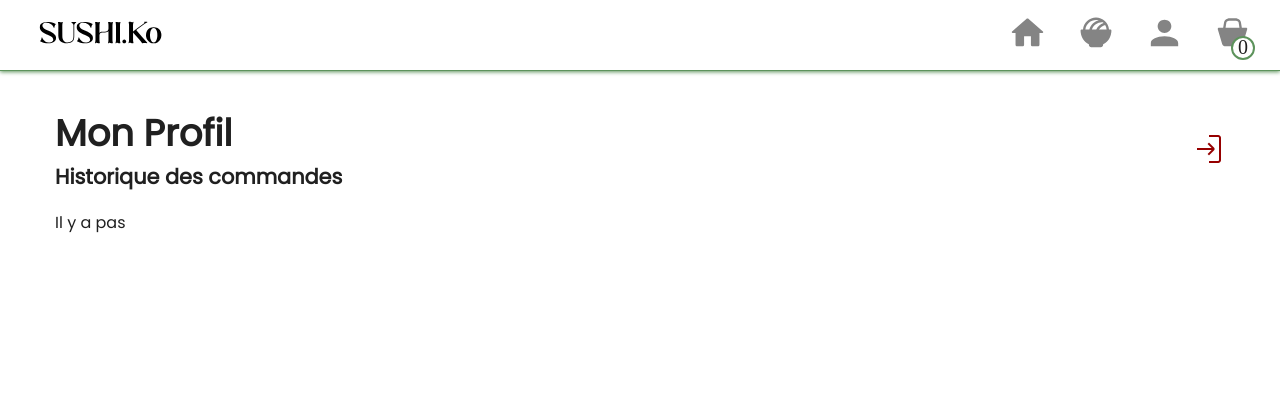
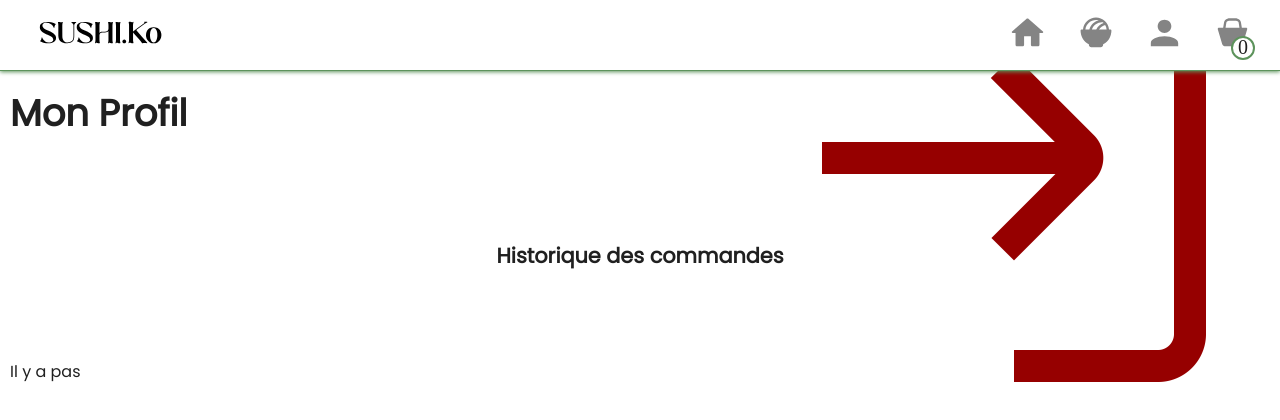
Before and after one commit to Raphi04/SAE_401, an Angular app: page /app-compte in a window 1280 px wide. Shown: the top 420 px of the page. Built offline with nearby package versions, Linux system fonts and the light colour scheme; sample sign-in values are in the browser's storage; a web font is replaced by a local one.

Commit message:
bug corrigé

```diff
--- a/src/app/component/compte/compte.component.css
+++ b/src/app/component/compte/compte.component.css
@@ -3,34 +3,40 @@ body{
     height:100em;
 }
 #ListCommande {
+    display: flex;
+    flex-direction: column;
+    align-items: center;
     position: relative;
     width: 100%;
-    height: calc(100% - 60px);
-    padding-top: 60px;
+    height: calc(100% - 75px);
+    padding-top: 75px;
     color: white;
     background-color: var(--white);
     color: var(--black);
     overflow-y:scroll;
 }
-#ListCommande #commande {
-    position: relative;
-    margin: 35px;
+
+#ListCommande > div {
     height: 20%;
+    display: flex;
+    justify-content: space-between;
+    align-items: center;
+    width: calc(100% - 20px);
     padding: 10px 20px;
     border-radius: 10px;
-    z-index: 10;
 }
-#ListCommande #commande h2 {
+
+#listCommande > div {
+    width: 20px;
+}
+
+
+#ListCommande > h2 {
     font-family: Poppins;
     font-weight: 600;
     font-size: 1.3rem;
 }
-#ListCommande > h2 {
-    font-family: Poppins;
-    font-size: 1.3rem;
-    margin: 25px 0px 15px 10%;
-    align-self: flex-start;
-}
+
 h1 {
     font-family: Poppins;
     font-size: 2.3rem;
--- a/src/app/component/compte/compte.component.html
+++ b/src/app/component/compte/compte.component.html
@@ -1,12 +1,9 @@
 <section id="ListCommande">
-<div id="commande" routerLink="/app-compte" routerLinkActive="active">
-    <div style="display: flex; align-items: center;justify-content: space-between;">
-        <div>
-            <h1>Mon Profil</h1>
-            <h2>Historique des commandes</h2>
-        </div>
-        <img (click)="disconnectUser()" style="width:auto;height:2em;cursor:pointer" id="deconnexion"alt="icon de deconnexion" src="../../../assets/ressource/icon_deconnexion.png">
+    <div>
+        <h1>Mon Profil</h1>
+        <img (click)="disconnectUser()" id="deconnexion"alt="icon de deconnexion" src="../../../assets/ressource/icon_deconnexion.png">
     </div>
+    <h2>Historique des commandes</h2>
     <br>
     <div *ngIf="historiqueEmpty">
         <p>Il y a pas</p>
@@ -32,5 +29,4 @@
             </div>
         </div>
     </div>
-</div>
 </section>
--- a/src/app/component/demarrage/demarrage.component.css
+++ b/src/app/component/demarrage/demarrage.component.css
@@ -5,7 +5,6 @@
     justify-content: end;
     flex-direction: column;
     align-items: center;
-    padding: 175px 0px 0px 0px;
     background-color: var(--white);
 }
 /*-----------------------------------------------------------*/
@@ -90,6 +89,7 @@
 
 #demarrage #buttonContainer #inscription {
     border: 2px solid var(--green);
+    background-color: var(--white);
     color: var(--green);
 }
 #demarrage #buttonContainer #non_inscrit {
```
Also changed, not shown: src/assets/ressource/box/salmon-classic.png (renamed from src/assets/ressource/box/saumon-classic.png).
